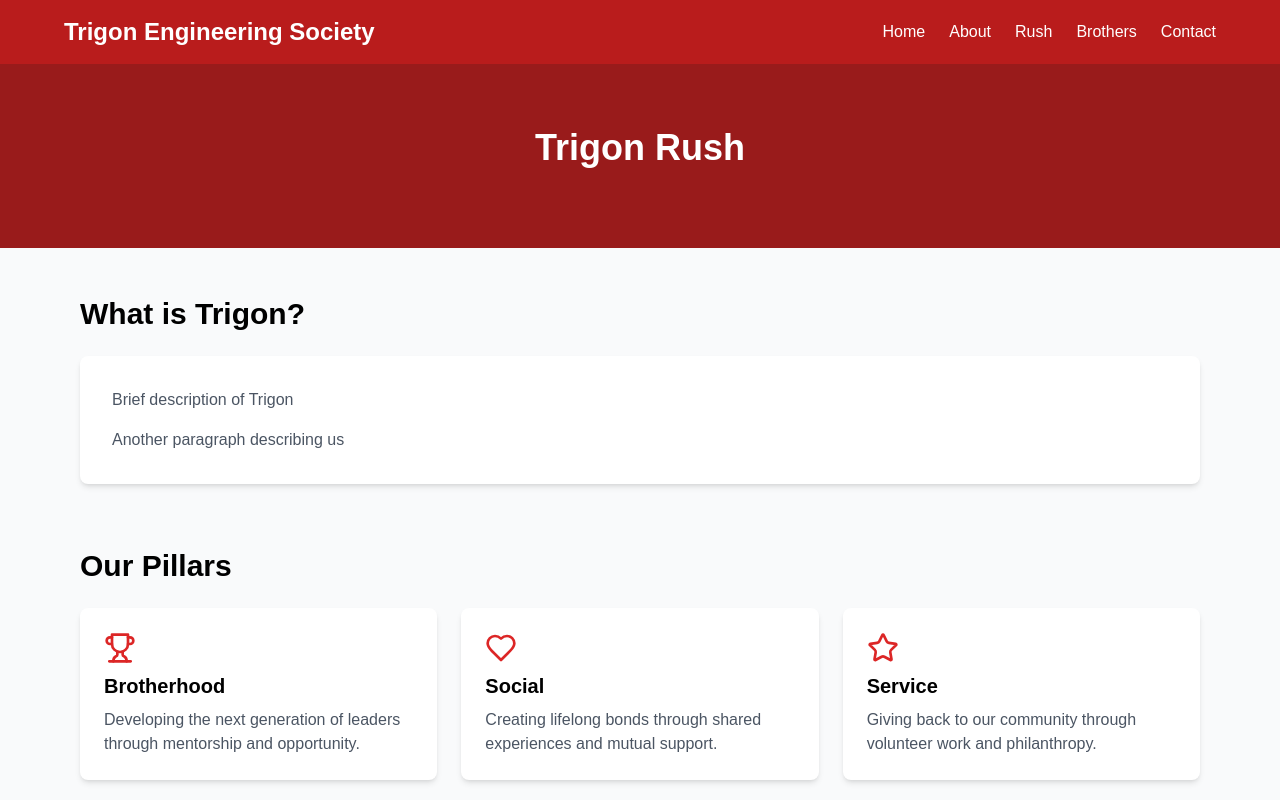
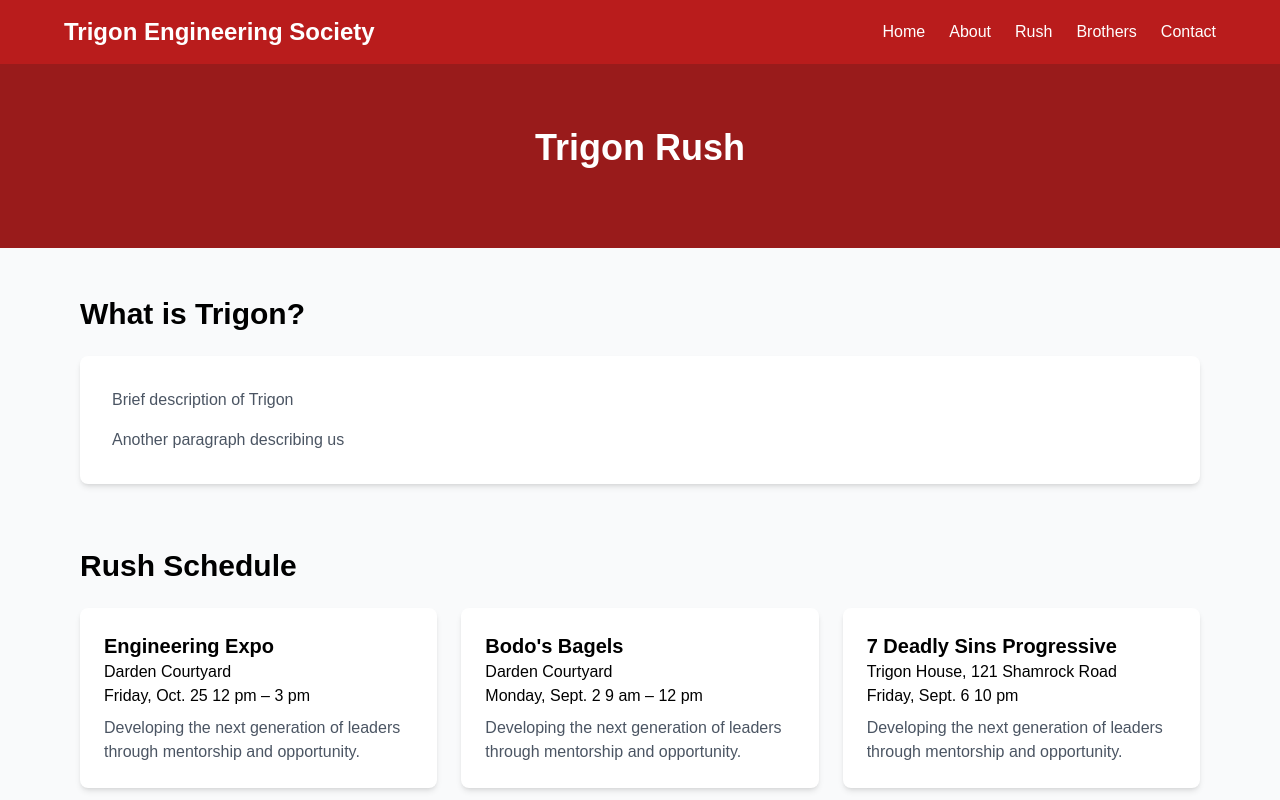
Before and after one commit to tbone30/trigon, a Next.js app: page /rush in a window 1280 px wide. Shown: the top 800 px of the page. Built offline with nearby package versions, Linux system fonts and the light colour scheme.

Commit message:
removed pillars from rush

```diff
--- a/app/rush/page.js
+++ b/app/rush/page.js
@@ -26,28 +26,6 @@ const AboutPage = () => {
             <p className="text-gray-600">
               Another paragraph describing us
             </p>
-          </div>
-        </div>
-
-        {/* Core Values */}
-        <div className="mb-16">
-          <h3 className="text-3xl font-bold text-black mb-6">Our Pillars</h3>
-          <div className="grid grid-cols-1 md:grid-cols-2 lg:grid-cols-3 gap-6">
-            <div className="bg-white p-6 rounded-lg shadow-md">
-              <Trophy className="w-8 h-8 text-red-600 mb-2" />
-              <h4 className="text-xl font-bold text-black mb-2">Brotherhood</h4>
-              <p className="text-gray-600">Developing the next generation of leaders through mentorship and opportunity.</p>
-            </div>
-            <div className="bg-white p-6 rounded-lg shadow-md">
-              <Heart className="w-8 h-8 text-red-600 mb-2" />
-              <h4 className="text-xl font-bold text-black mb-2">Social</h4>
-              <p className="text-gray-600">Creating lifelong bonds through shared experiences and mutual support.</p>
-            </div>
-            <div className="bg-white p-6 rounded-lg text-black shadow-md">
-              <Star className="w-8 h-8 text-red-600 mb-2" />
-              <h4 className="text-xl font-bold mb-2">Service</h4>
-              <p className="text-gray-600">Giving back to our community through volunteer work and philanthropy.</p>
-            </div>
           </div>
         </div>
 
```
